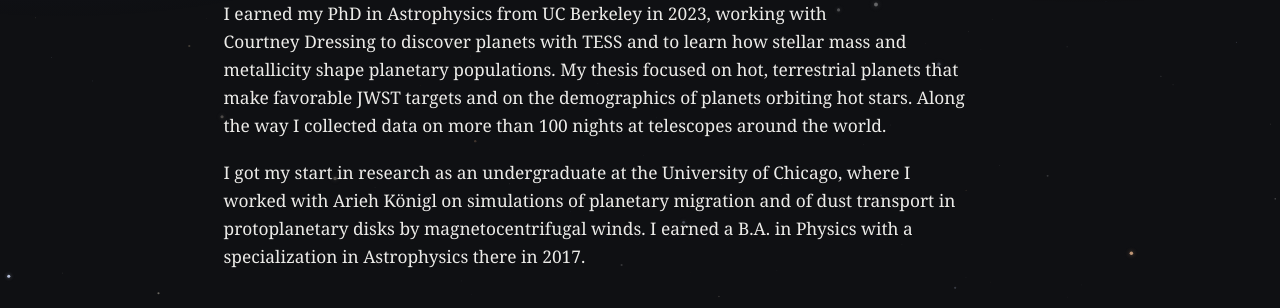
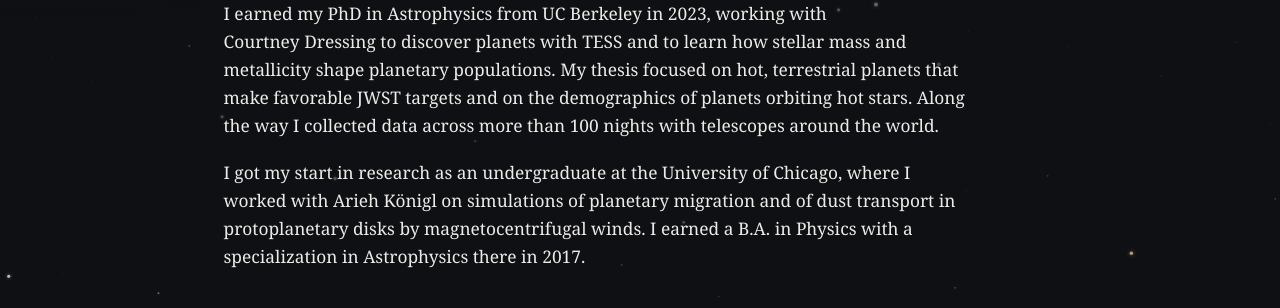
Before and after one commit to stevengiacalone/stevengiacalone.github.io, a Jekyll site: the page built from index.html, in a window 1280 px wide and 900 px high, scrolled down 466 px. Shown: the part 231-539 px from the top of the window. Built offline with Jekyll 4.4.1, drawn with Linux system fonts in a browser that asks for light colours.

Commit message:
Reword About sentence on telescope nights
Co-Authored-By: Claude Opus 5.5 <noreply@anthropic.com>
Claude-Session: https://claude.ai/code/session_01RapRmGYcJxYnG7hBfRrCXQ

```diff
--- a/index.html
+++ b/index.html
@@ -34,7 +34,7 @@ title: ""
     <span class="nowrap">Courtney Dressing</span> to discover planets with TESS and to learn how stellar
     mass and metallicity shape planetary populations. My thesis focused on hot, terrestrial planets
     that make favorable JWST targets and on the demographics of planets orbiting hot stars. Along the
-    way I collected data on more than 100 nights at telescopes around the world.
+    way I collected data across more than 100 nights with telescopes around the world.
   </p>
   <p>
     I got my start in research as an undergraduate at the University of Chicago, where I worked with
```
